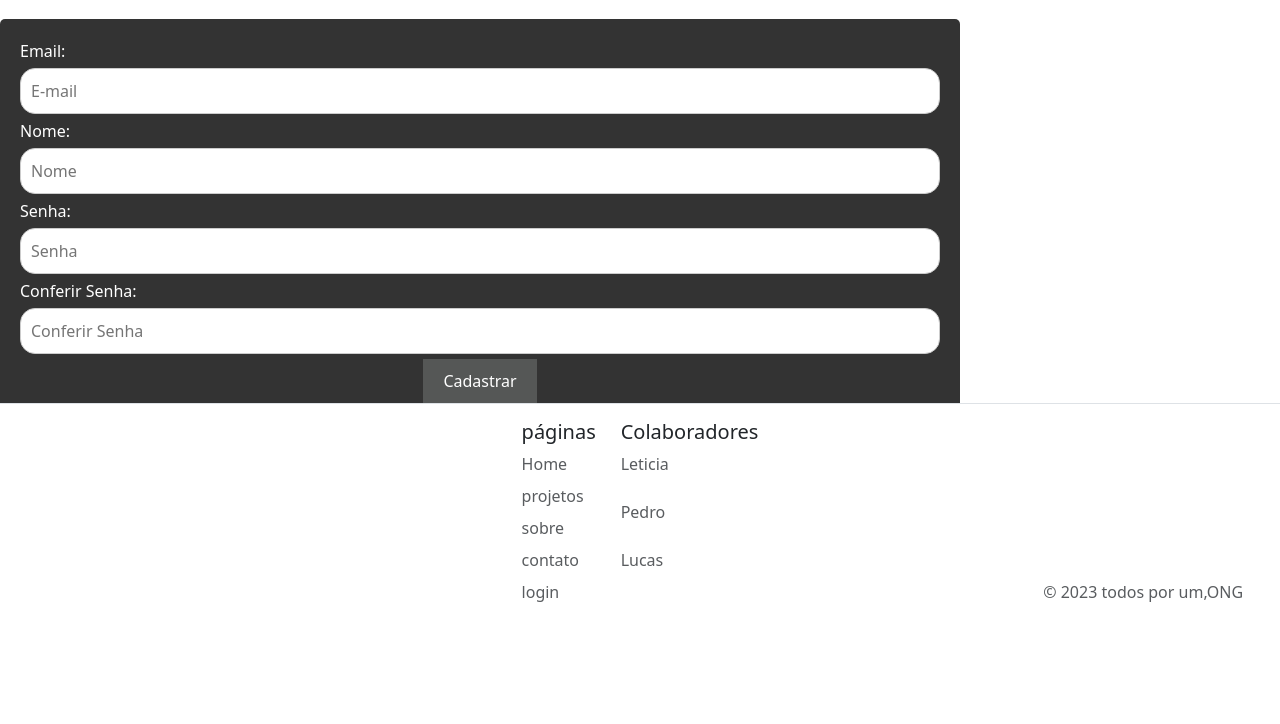
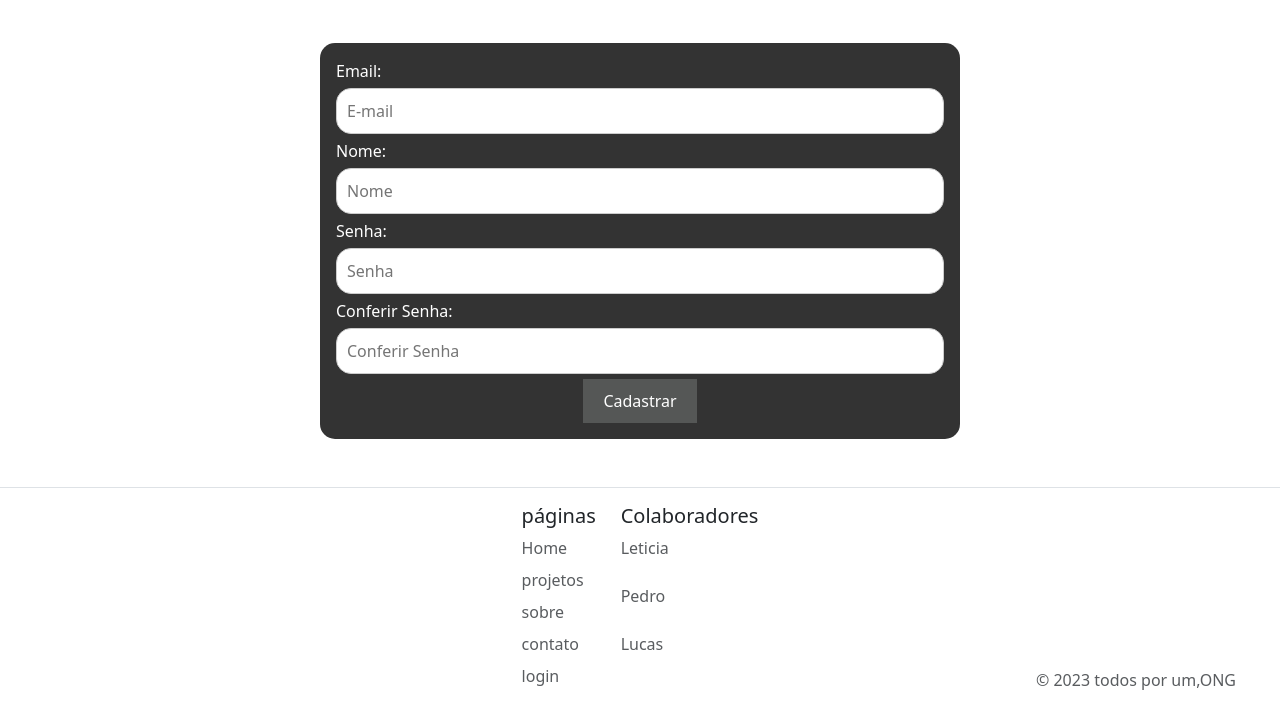
Before and after one commit to LeticiaGiVi/ProjetoAT-githubPages, a website: page front-end/cadastro.html in a window 1280 px wide. Shown: the part 160-884 px from the top of the page. Before the commit the page ends 800 px from the top, so only its background shows below. Drawn offline with nearby package versions, Linux system fonts and the light colour scheme; a web font is replaced by a local one.

Commit message:
alteracoes no css

```diff
--- a/front-end/cadastro.html
+++ b/front-end/cadastro.html
@@ -34,9 +34,9 @@
     </div>
   </nav>
 
-  <main class="center">
+  <main class="mb-5">
     <h1 class="text-white text-center">Cadastro</h1>
-    <div class="container-login w-75 mt-4">
+    <div class="container container-login w-50 center p-3 mt-5 mb-2">
 
       <h7 class="text-white">Email:</h7>
       <input type="email" id="email" placeholder="E-mail">
@@ -59,7 +59,7 @@
 
   </main>
 
-  <footer class="row row-cols-md-5 py-3 my-1 d-flex  border-top  fixed-bottom justify-content-center">
+  <footer class="row row-cols-md-5 py-3 my-1 d-flex  border-top justify-content-center">
     <div class="d-flex flex-row container justify-content-around">
       <div class="col mb-2">
         <h5>páginas</h5>
--- a/front-end/style2.css
+++ b/front-end/style2.css
@@ -11,14 +11,8 @@ body{
 
 .container-login{
     align-items: flex-start;
-    margin-top: 120px;
-    padding: 20px;
-    border: none;
-    border-radius: 5px;
-    margin-bottom: 185px;
+    border-radius: 15px;
     background-color: #000000cc;
-
-
 }
 .container-login input{
     width: 100%;
```
Also changed, not shown: front-end/contato.html (+1 -3 lines), front-end/login.html (+2 -2 lines).
